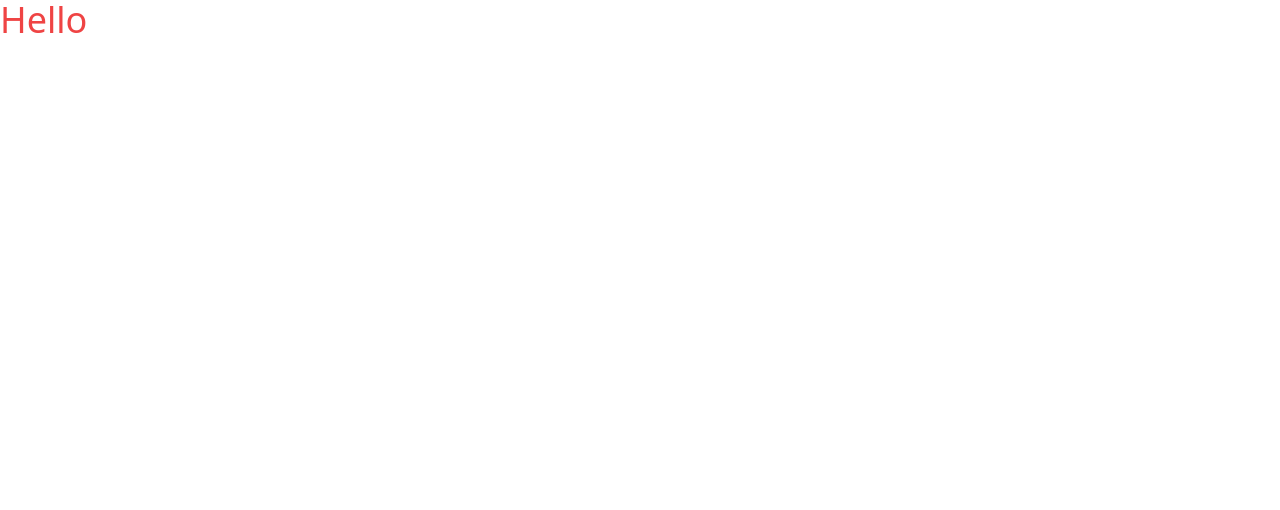
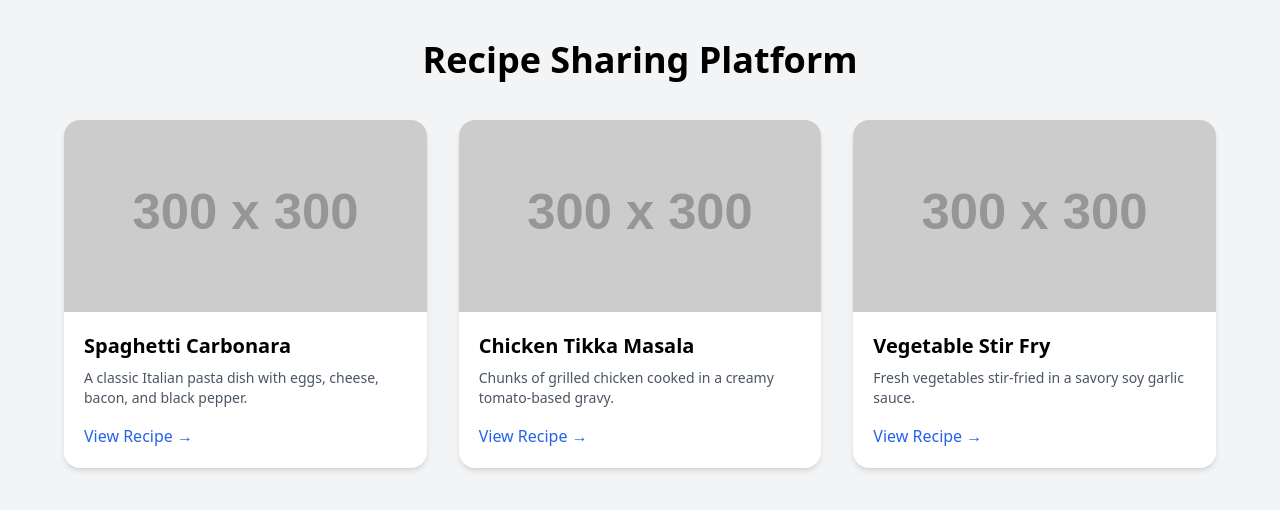
Before and after one commit to Ozioma-Marylinda/alx-fe-reactjs, a React app in the folder recipe-sharing-platform/: page / in a window 1280 px wide. Shown: the top 510 px of the page. Built offline with nearby package versions, Linux system fonts and the light colour scheme; the HTML template or start-up script is replaced by a standard one.

Commit message:
Building the Home Page of the Recipe Sharing Platform

```diff
--- a/recipe-sharing-platform/src/App.jsx
+++ b/recipe-sharing-platform/src/App.jsx
@@ -1,7 +1,11 @@
+import HomePage from "./components/HomePage"
+
 function App() {
 
   return (
-      <h1 className="text-red-500 text-4xl">Hello</h1>
+    <>
+      <HomePage />
+    </>
   )
 }
 
--- a/recipe-sharing-platform/src/components/HomePage.jsx
+++ b/recipe-sharing-platform/src/components/HomePage.jsx
@@ -0,0 +1,47 @@
+import { useState } from "react";
+import recipesData from "../data.json";
+
+const HomePage = () => {
+   const [recipes] = useState(recipesData);
+
+  return (
+    <div className="min-h-screen bg-gray-100 py-10 px-4">
+      <h1 className="text-3xl md:text-4xl font-bold text-center mb-10">
+        Recipe Sharing Platform
+      </h1>
+
+      <div className="grid gap-8 sm:grid-cols-2 lg:grid-cols-3 max-w-6xl mx-auto">
+        {recipes.map((recipe) => (
+          <div
+            key={recipe.id}
+            className="bg-white rounded-2xl shadow-md overflow-hidden
+                       transition-transform duration-300
+                       hover:scale-105 hover:shadow-xl"
+          >
+            <img
+              src={recipe.image}
+              alt={recipe.title}
+              className="w-full h-48 object-cover"
+            />
+
+            <div className="p-5">
+              <h2 className="text-xl font-semibold mb-2">
+                {recipe.title}
+              </h2>
+
+              <p className="text-gray-600 text-sm mb-4">
+                {recipe.summary}
+              </p>
+
+              <button className="text-blue-600 font-medium hover:underline">
+                View Recipe →
+              </button>
+            </div>
+          </div>
+        ))}
+      </div>
+    </div>
+  );
+};
+
+export default HomePage;
--- /dev/null
+++ b/recipe-sharing-platform/src/data.json
@@ -0,0 +1,20 @@
+[
+  {
+    "id": 1,
+    "title": "Spaghetti Carbonara",
+    "summary": "A classic Italian pasta dish with eggs, cheese, bacon, and black pepper.",
+    "image": "https://via.placeholder.com/300"
+  },
+  {
+    "id": 2,
+    "title": "Chicken Tikka Masala",
+    "summary": "Chunks of grilled chicken cooked in a creamy tomato-based gravy.",
+    "image": "https://via.placeholder.com/300"
+  },
+  {
+    "id": 3,
+    "title": "Vegetable Stir Fry",
+    "summary": "Fresh vegetables stir-fried in a savory soy garlic sauce.",
+    "image": "https://via.placeholder.com/300"
+  }
+]
```
